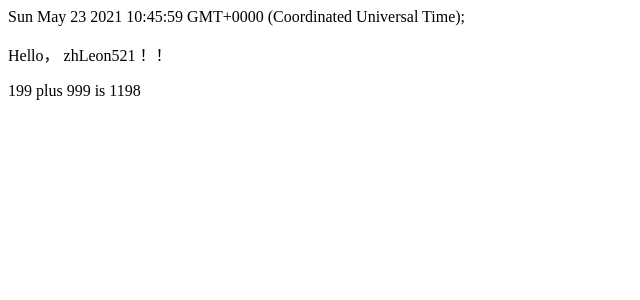
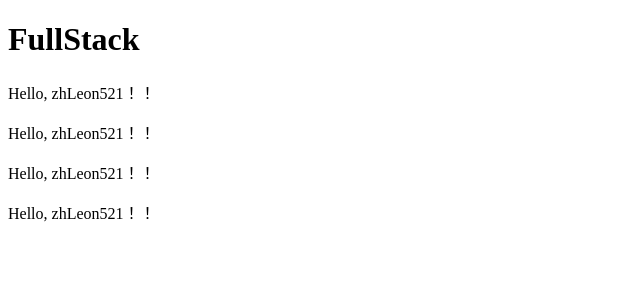
Before and after one commit to zhLeon521/FullStackgogogo, a React (Create React App) app in the folder part1/: page / in a window 1280 px wide. Shown: the top 300 px of the page, without its empty margins (0-640 px from the left). Built offline with nearby package versions, Linux system fonts and the light colour scheme.

Commit message:
Multiple components

```diff
--- a/part1/src/App.js
+++ b/part1/src/App.js
@@ -2,22 +2,26 @@
  * @Description:
  * @Autor: Blueheart
  * @Date: 2021-05-23 16:58:39
- * @LastEditTime: 2021-05-23 18:44:00
+ * @LastEditTime: 2021-05-23 18:48:38
  * @FilePath: \fullstackgogogo\part1\src\App.js
  */
 import React from 'react';
 
+const Hello = () => {
+  return <div>
+    <p>Hello, zhLeon521！！</p>
+  </div>
+}
+
+
 const App = () => {
-  console.log('Hello from conponents!');
-
-  const now = new Date();
-  const a = 199;
-  const b = 999;
   return (
     <div>
-      {now.toString()};
-      <p>Hello， zhLeon521！！ </p>
-      {a} plus {b} is {a+b}
+      <h1>FullStack</h1>
+      <Hello/>
+      <Hello/>
+      <Hello/>
+      <Hello/>
     </div>
   )
 }
```
